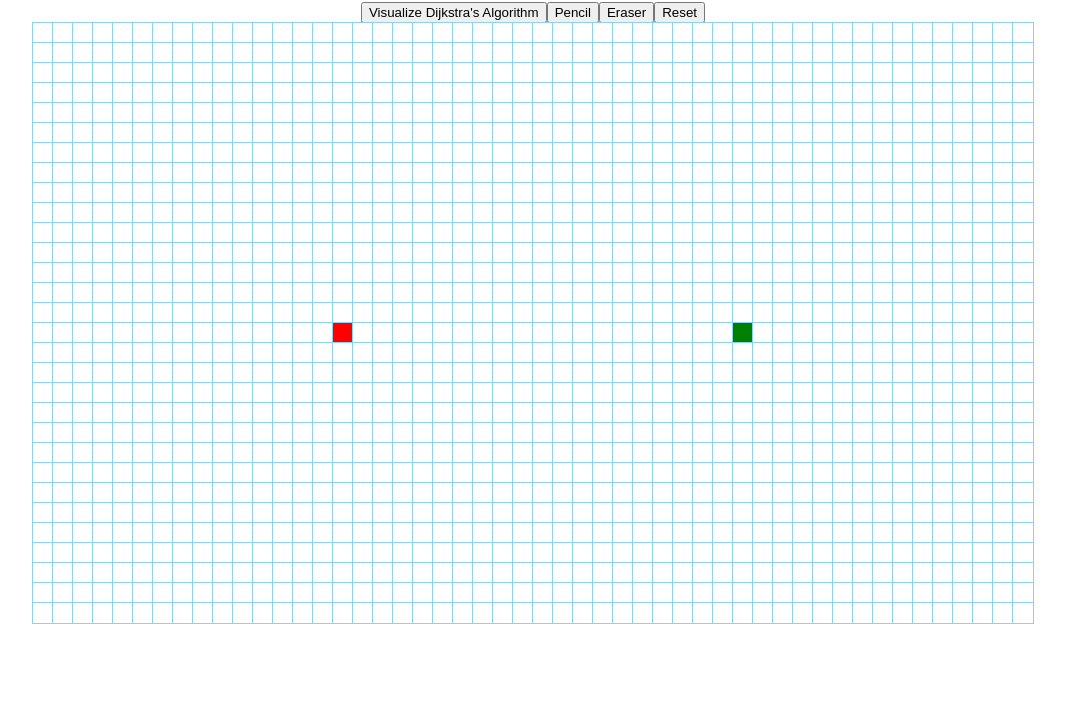
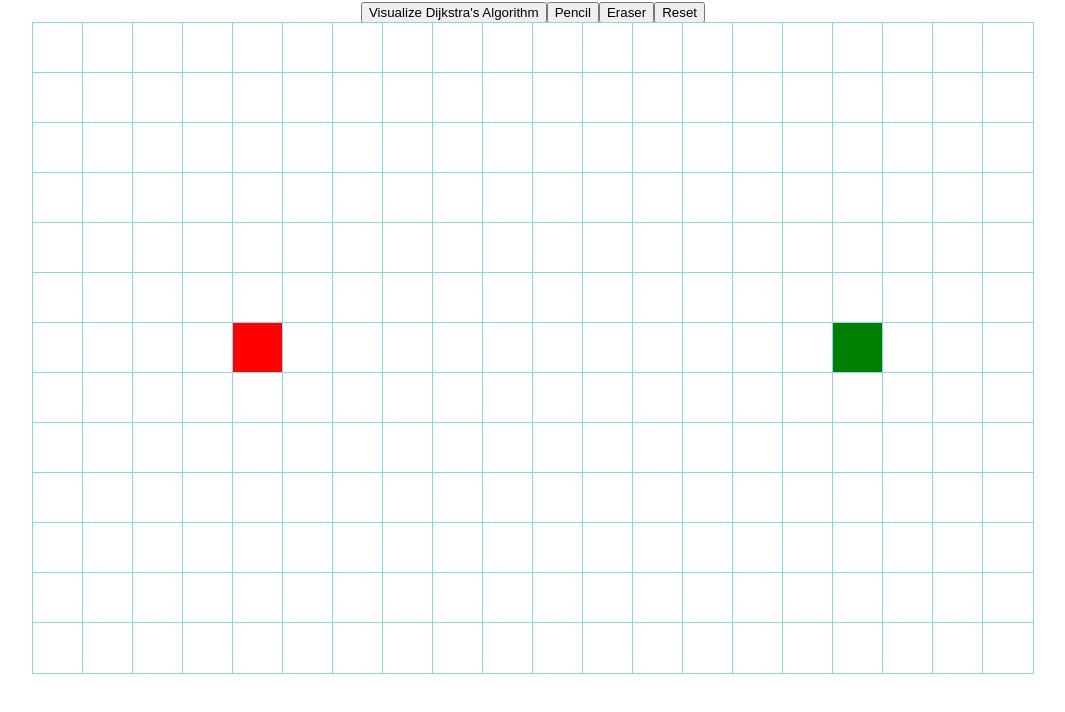
Before and after one commit to Dhruv-Nambiar/Pathfinding-Algorithm-Visualizer, a React (Create React App) app: page / in a window 1280 px wide. Shown: the top 712 px of the page, without its empty margins (107-1172 px from the left). Built offline with nearby package versions, Linux system fonts and the light colour scheme.

Commit message:
Original Wall Code

```diff
--- a/src/PathfindingVisualizer/Node/Node.css
+++ b/src/PathfindingVisualizer/Node/Node.css
@@ -9,16 +9,15 @@ body {
 }
 
 .square-grid {
-  /* --content-width: 80vw; */
-  /* --gutter: 0px; */
-  --columns: 50;
-  /* --row-size: calc((var(--content-width)) / var(--columns)); */
+  --columns: 20;
   display: grid;
-  grid-auto-rows: 20px;
-  width: 1000px;
+  /* grid-auto-rows: 20px; */
+  --content-width: 1000px;
+  width: var(--content-width);
   /* width: calc(var(grid-auto-rows) * var(--columns) * 1px); */
   grid-template-columns: repeat(var(--columns), 1fr);
-  /* grid-auto-rows: var(--row-size); */
+  --row-size: calc((var(--content-width)) / var(--columns));
+  grid-auto-rows: var(--row-size);
   /* grid-auto-rows: 60px; */
   /* width: 180px; */
   /* grid-column-gap: 0px; */
--- a/src/PathfindingVisualizer/PathfindingVisualizer.jsx
+++ b/src/PathfindingVisualizer/PathfindingVisualizer.jsx
@@ -4,12 +4,12 @@ import "./Node/Node.css";
 import "./PathfindingVisualizer.css";
 import { dijkstra, getNodesInShortestPath } from "../algorithms/dijkstras.jsx";
 
-let GRID_ROWS = 30;
-let GRID_COLS = 50;
-const START_NODE_ROW = 15;
-const START_NODE_COL = 15;
-const END_NODE_ROW = 15;
-const END_NODE_COL = 35;
+let GRID_ROWS = 13;
+let GRID_COLS = 20;
+const START_NODE_ROW = 6;
+const START_NODE_COL = 4;
+const END_NODE_ROW = 6;
+const END_NODE_COL = 16;
 const PATHFINDING_ANIMATION_SPEED = 20;
 const SHORTEST_PATH_ANIMATION_SPEED = 80;
 
@@ -97,6 +97,7 @@ export default class PathfindingVisualizer extends Component {
       return;
     const newGrid = getNewGridWithWallToggled(this.state.grid, row, col);
     this.setState({ grid: newGrid, mouseIsPressed: true });
+    // this.setState({ mouseIsPressed: true });
   }
 
   handleMouseUp() {
@@ -127,55 +128,8 @@ export default class PathfindingVisualizer extends Component {
         <button onClick={() => this.setMouseMode("pencil")}>Pencil</button>
         <button onClick={() => this.setMouseMode("eraser")}>Eraser</button>
         <button onClick={() => this.reset()}>Reset</button>
-        {/* <div className="grid">
-          {grid.map((row, rowIdx) => {
-            return (
-              <div key={rowIdx}>
-                {row.map((node, nodeIdx) => {
-                  const { row, col, isStart, isEnd, isWall, isRecentChange } =
-                    node;
-                  return (
-                    <Node
-                      key={nodeIdx}
-                      row={row}
-                      col={col}
-                      isStart={isStart}
-                      isEnd={isEnd}
-                      isWall={isWall}
-                      isRecentChange={isRecentChange}
-                      mouseIsPressed={mouseIsPressed}
-                      onMouseDown={(row, col) => this.handleMouseDown(row, col)}
-                      onMouseUp={() => this.handleMouseUp()}
-                      onMouseEnter={(row, col) =>
-                        this.handleMouseEnter(row, col)
-                      }
-                    ></Node>
-                  );
-                })}
-              </div>
-            );
-          })}
-        </div> */}
         <div className="square-grid">
           {grid.map((row, rowIdx) => {
-            // row.map((node, nodeIdx) => {
-            //   const { row, col, isStart, isEnd, isWall, isRecentChange } = node;
-            //   return (
-            //     <Node
-            //       key={nodeIdx}
-            //       row={row}
-            //       col={col}
-            //       isStart={isStart}
-            //       isEnd={isEnd}
-            //       isWall={isWall}
-            //       isRecentChange={isRecentChange}
-            //       mouseIsPressed={mouseIsPressed}
-            //       onMouseDown={(row, col) => this.handleMouseDown(row, col)}
-            //       onMouseUp={() => this.handleMouseUp()}
-            //       onMouseEnter={(row, col) => this.handleMouseEnter(row, col)}
-            //     ></Node>
-            //   );
-            // });
             return row.map((node, nodeIdx) => {
               const { row, col, isStart, isEnd, isWall, isRecentChange } = node;
               return (
@@ -237,5 +191,11 @@ const getNewGridWithWallToggled = (grid, row, col) => {
     isRecentChange: true,
   };
   newGrid[row][col] = newNode;
+  // if (node.isWall)
+  //   document.getElementById(`node-${node.row}-${node.col}`).className = "node";
+  // else
+  //   document.getElementById(`node-${node.row}-${node.col}`).className =
+  //     "node wall-node";
+
   return newGrid;
 };
```
Also changed, not shown: src/PathfindingVisualizer/Node/Node.jsx (+0 -36 lines).
